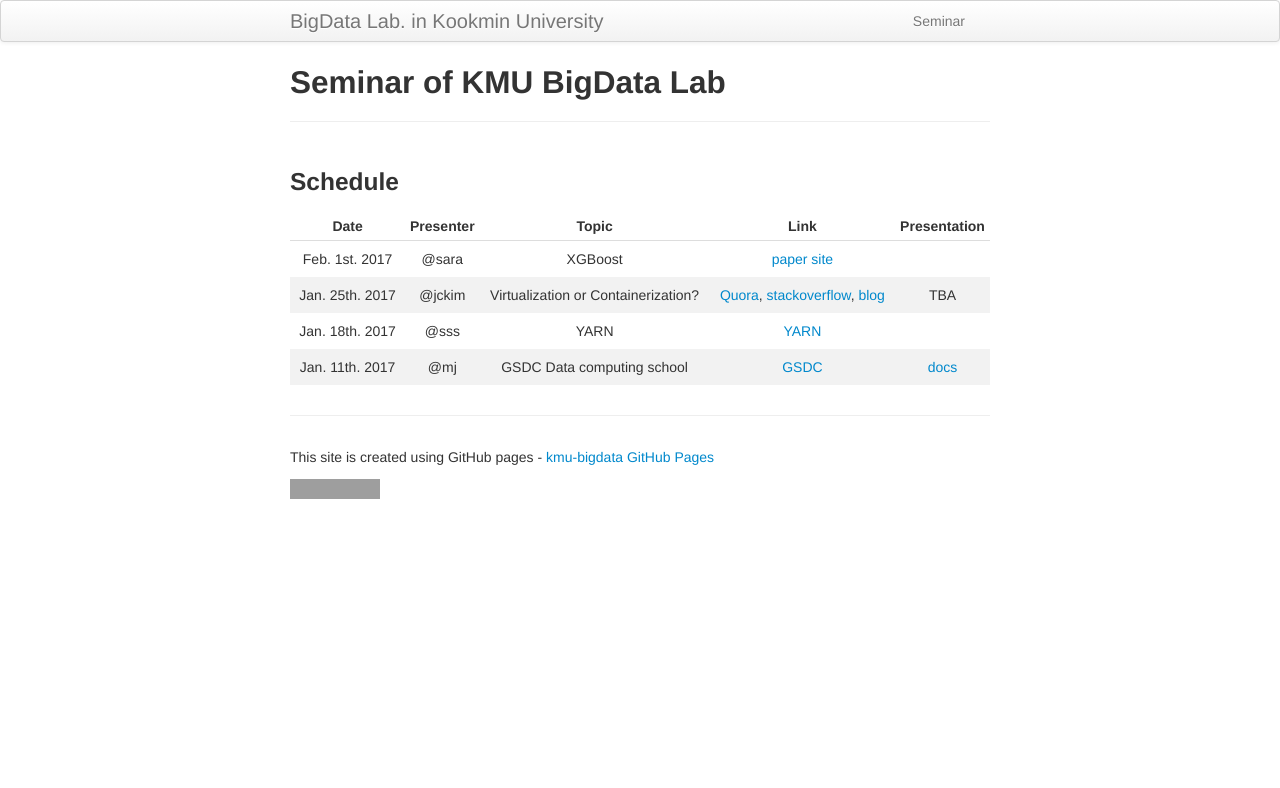
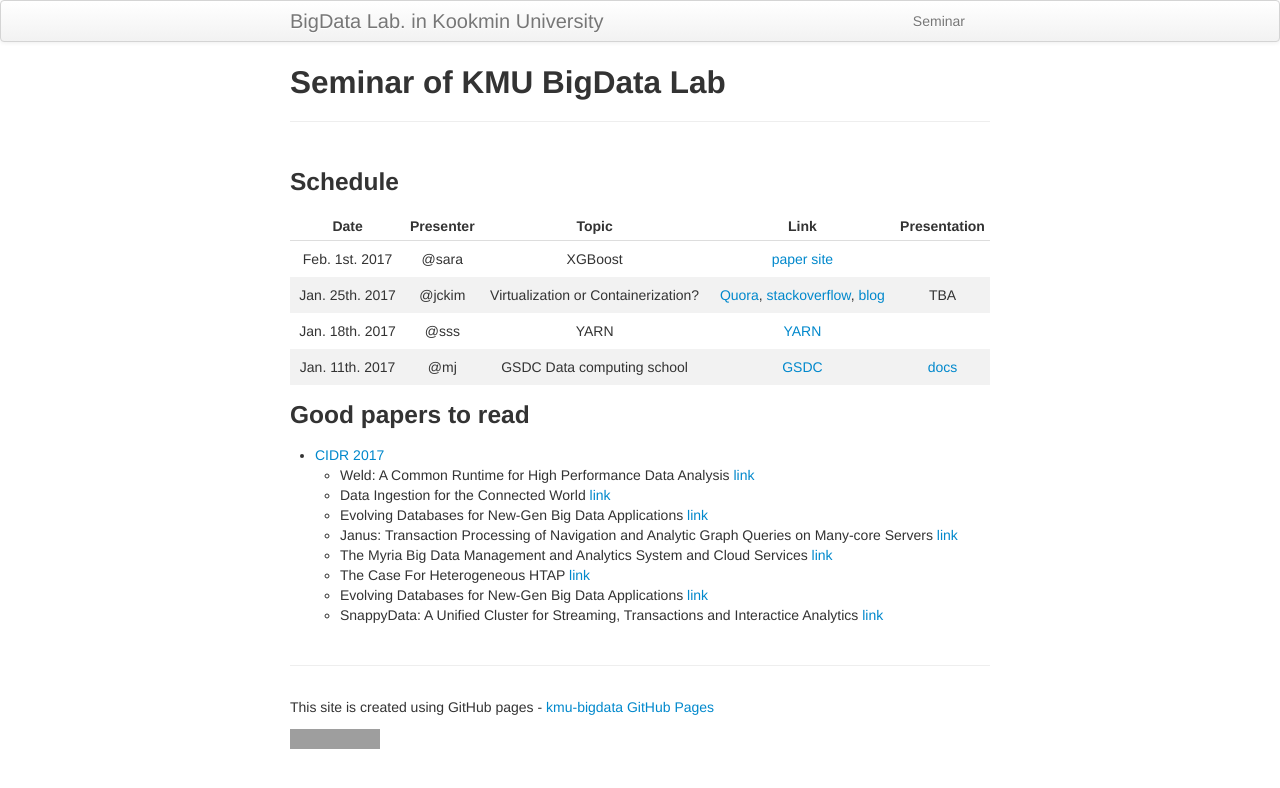
Before and after one commit to ddps-lab/kmu-bigdata.github.io, a Jekyll site: the page built from seminar/index.md, in a window 1280 px wide. Shown: the top 788 px of the page. Built offline with Jekyll 4.4.1, drawn with Linux system fonts in a browser that asks for light colours; grey boxes are pictures that could not be loaded.

Commit message:
adding good paper reference

```diff
--- a/seminar/index.md
+++ b/seminar/index.md
@@ -14,3 +14,16 @@ description: Seminar schedule of BigData Lab  in KMU
 | Jan. 25th. 2017 | @jckim | Virtualization or Containerization? | [Quora](https://www.quora.com/What-is-the-difference-between-containerization-Docker-and-virtualization-VMWare-VirtualBox-Xen), [stackoverflow](http://stackoverflow.com/questions/16047306/how-is-docker-different-from-a-normal-virtual-machine), [blog](https://monkeyvault.net/docker-vs-virtualization/) | TBA |
 | Jan. 18th. 2017 | @sss | YARN | [YARN](http://dl.acm.org/citation.cfm?id=2523633) |
 | Jan. 11th. 2017 | @mj | GSDC Data computing school | [GSDC](https://indico.cern.ch/event/577216/) | [docs](https://drive.google.com/open?id=0B6kvyWKLPjdFUUJJSDgzempld2M)
+
+
+### Good papers to read
+
+* [CIDR 2017](http://cidrdb.org/cidr2017/program.html)
+  * Weld: A Common Runtime for High Performance Data Analysis [link](https://cs.stanford.edu/~matei/papers/2017/cidr_weld.pdf)
+  * Data Ingestion for the Connected World [link](http://people.csail.mit.edu/tatbul/publications/sstore_cidr17.pdf)
+  * Evolving Databases for New-Gen Big Data Applications [link](http://cidrdb.org/cidr2017/papers/p123-barber-cidr17.pdf)
+  * Janus: Transaction Processing of Navigation and Analytic Graph Queries on Many-core Servers [link](http://cidrdb.org/cidr2017/papers/p104-kimura-cidr17.pdf)
+  * The Myria Big Data Management and Analytics System and Cloud Services [link](http://cidrdb.org/cidr2017/papers/p37-wang-cidr17.pdf)
+  * The Case For Heterogeneous HTAP [link](http://cidrdb.org/cidr2017/papers/p21-appuswamy-cidr17.pdf)
+  * Evolving Databases for New-Gen Big Data Applications [link](http://cidrdb.org/cidr2017/papers/p123-barber-cidr17.pdf)
+  * SnappyData: A Unified Cluster for Streaming, Transactions and Interactice Analytics [link](http://www.snappydata.io/snappy-industrial)
```
